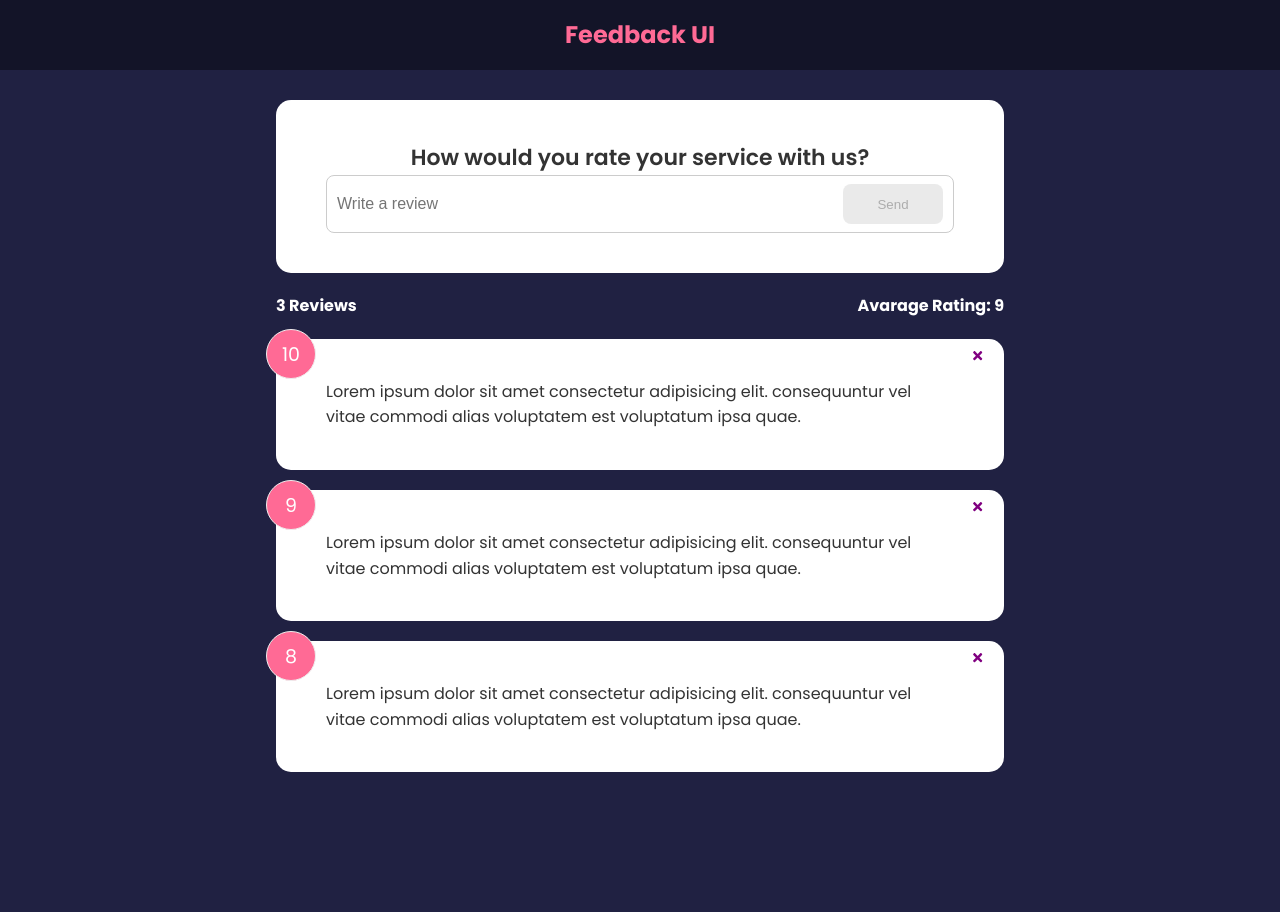
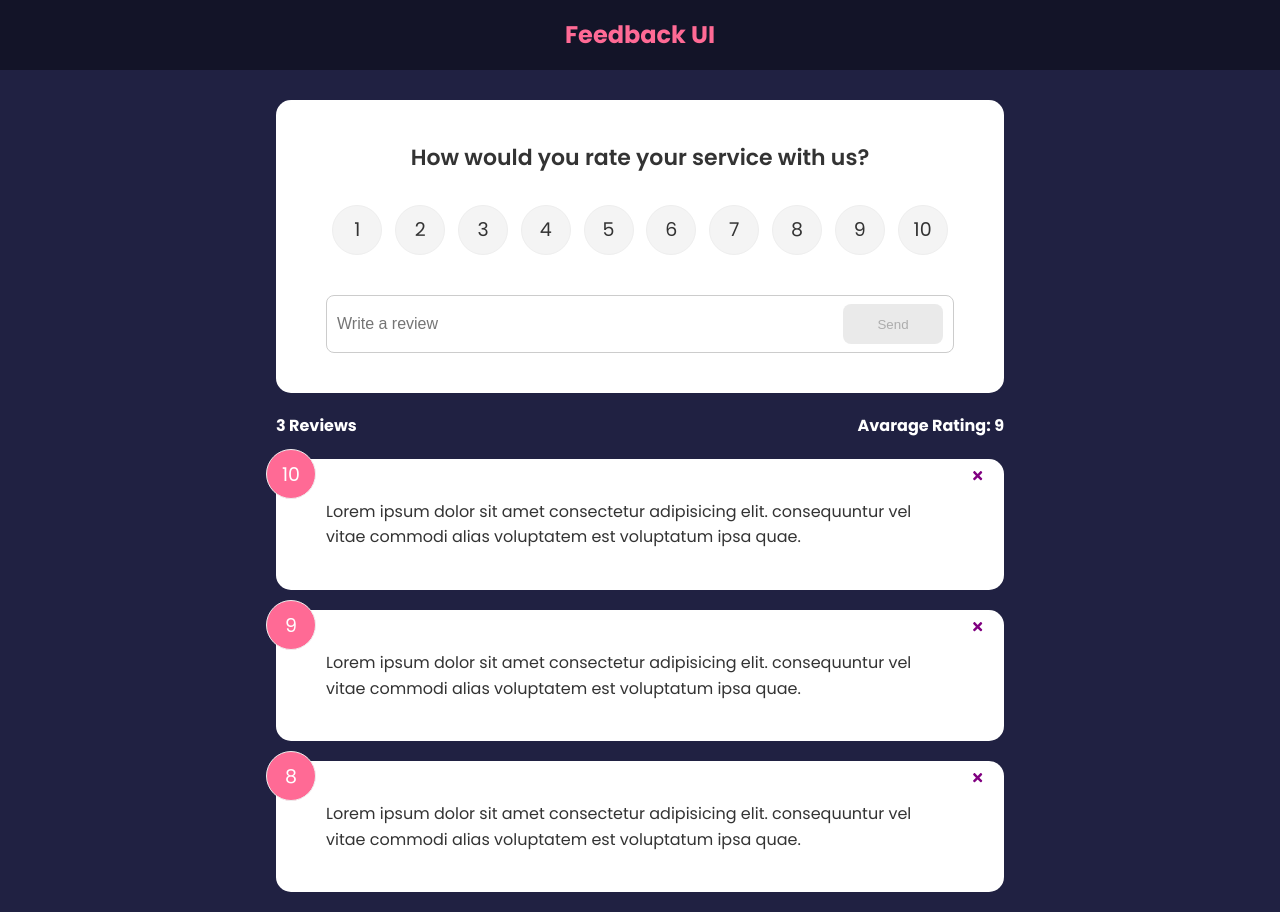
Before and after one commit to develad/Feedback-app, a React (Create React App) app: page / in a window 1280 px wide. Before the commit the page ends 800 px from the top, so only its background shows below. Built offline with nearby package versions, Linux system fonts and the light colour scheme.

Commit message:
adding RatingSelect component - Chapter 22

```diff
--- a/src/components/FeedbackForm.jsx
+++ b/src/components/FeedbackForm.jsx
@@ -1,9 +1,11 @@
 import { useState } from "react";
+import RatingSelect from "./RatingSelect";
 import Button from "./shared/Button";
 import Card from "./shared/Card";
 
 function FeedbackForm() {
   const [text, setText] = useState("");
+  const [rating, setRating] = useState(10);
   const [btnDisabled, setBtnDisabled] = useState(true);
   const [message, setMassage] = useState("");
 
@@ -25,7 +27,7 @@
     <Card>
       <form>
         <h2>How would you rate your service with us?</h2>
-        {/* todo - rating select component */}
+        <RatingSelect />
         <div className="input-group">
           <input
             type="text"
--- /dev/null
+++ b/src/components/RatingSelect.jsx
@@ -0,0 +1,32 @@
+function RatingSelect({ select, selected }) {
+  // NOTE: We don't need local state here as it's a duplicate of parent state
+  // also no real need for useEffect or context
+  // useEffect(() => {
+  //   select(feedbackEdit.item.rating)
+  // }, [feedbackEdit])
+
+  const handleChange = (e) => {
+    select(+e.currentTarget.value);
+  };
+
+  // NOTE: simplified with iteration
+  return (
+    <ul className="rating">
+      {Array.from({ length: 10 }, (_, i) => (
+        <li key={`rating-${i + 1}`}>
+          <input
+            type="radio"
+            id={`num${i + 1}`}
+            name="rating"
+            value={i + 1}
+            onChange={handleChange}
+            checked={selected === i + 1} // return True or False if a specific rating is selected
+          />
+          <label htmlFor={`num${i + 1}`}>{i + 1}</label>
+        </li>
+      ))}
+    </ul>
+  );
+}
+
+export default RatingSelect;
```
